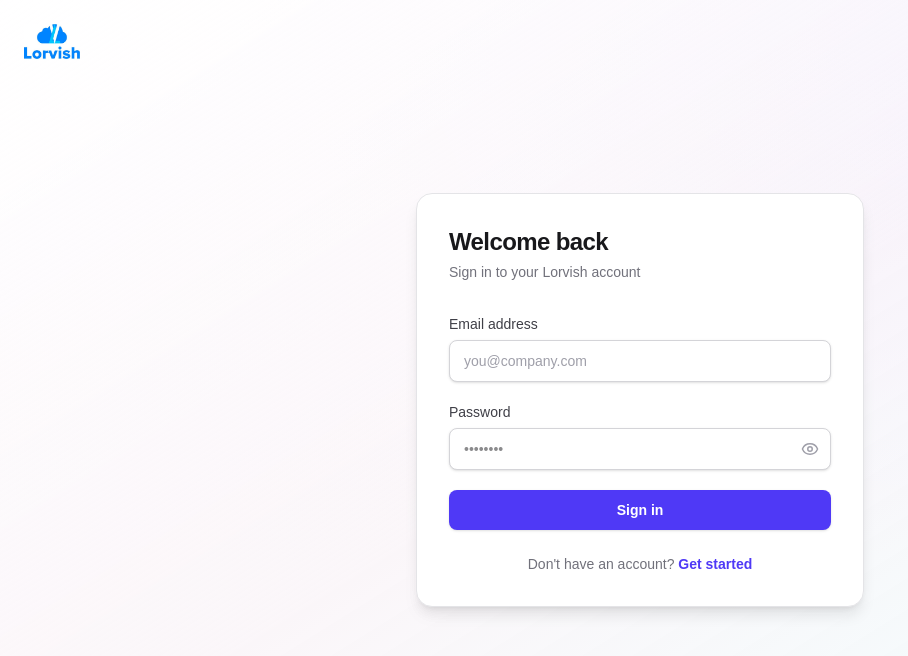
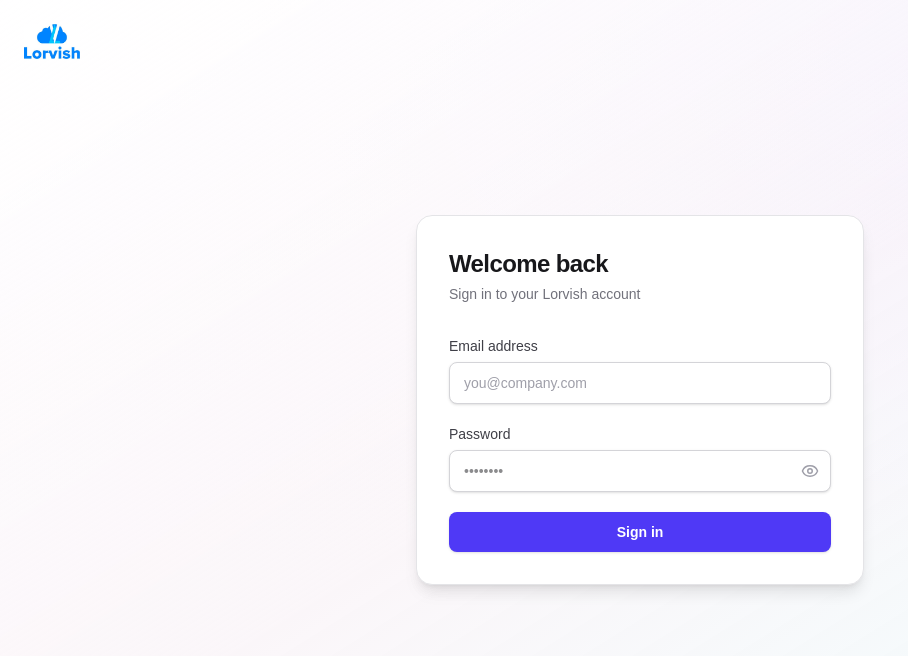
Before and after one commit to aravindg-siprahub/l, a Next.js app in the folder frontend/: page /login in a window 1280 px wide. Shown: the top 656 px of the page, without its empty margins (0-908 px from the left). Built offline with nearby package versions, Linux system fonts and the light colour scheme; no server answers.

Commit message:
feat: implement login page with role-based redirection and password visibility toggle

```diff
--- a/frontend/src/app/(auth)/login/page.tsx
+++ b/frontend/src/app/(auth)/login/page.tsx
@@ -95,10 +95,6 @@
         </button>
       </form>
 
-      <p className="mt-6 text-center text-sm text-zinc-500">
-        Don&apos;t have an account?{' '}
-        <a href="/register" className="font-semibold text-indigo-600 hover:text-indigo-500">Get started</a>
-      </p>
     </div>
   );
 }
```
